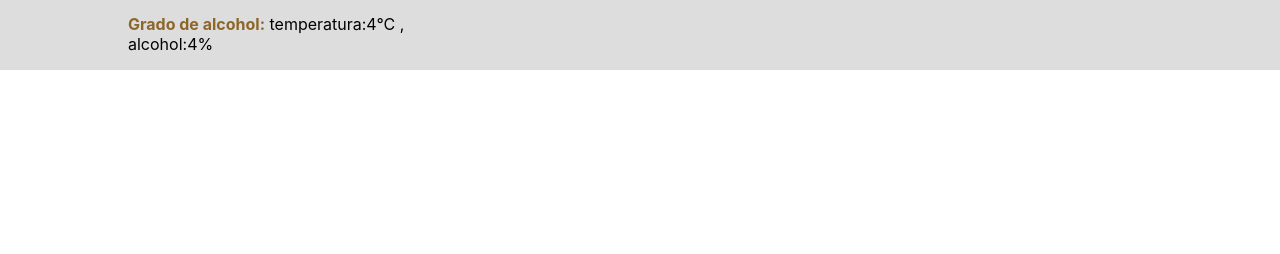
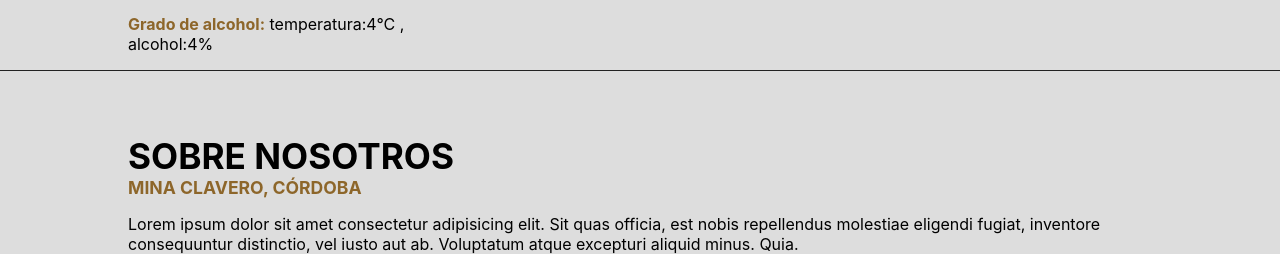
Before and after one commit to Maiten-Oviedo/Panaholma-web, a React (Create React App) app: page / in a window 1280 px wide. Shown: the part 2127-2381 px from the top of the page. Before the commit the page ends 2197 px from the top, so only its background shows below. Built offline with nearby package versions, Linux system fonts and the light colour scheme.

Commit message:
AboutUs section add

```diff
--- a/src/App.js
+++ b/src/App.js
@@ -1,5 +1,6 @@
 import Instagram from "./Components/Instagram";
 import NavBar from "./Components/NavBar";
+import AboutUs from "./Screens/AboutUs";
 import Cervezas from "./Screens/Cervezas";
 import Home from "./Screens/Home";
 
@@ -10,6 +11,7 @@ function App() {
       <Home/>
       <Instagram/>
       <Cervezas/>
+      <AboutUs/>
     </div>
   );
 }
--- a/src/Screens/AboutUs.jsx
+++ b/src/Screens/AboutUs.jsx
@@ -0,0 +1,16 @@
+import React from 'react';
+import styles from './AboutUs.module.css';
+
+const AboutUs = () => {
+  return (
+    <section id='Nosotros' className={styles.aboutUs}>
+      <h1 className={styles.aboutUsH1}>SOBRE NOSOTROS</h1>
+      <h3 className={styles.aboutUsH3}>MINA CLAVERO, CÓRDOBA</h3>
+      <p className={styles.aboutUsP}>
+        Lorem ipsum dolor sit amet consectetur adipisicing elit. Sit quas officia, est nobis repellendus molestiae eligendi fugiat, inventore consequuntur distinctio, vel iusto aut ab. Voluptatum atque excepturi aliquid minus. Quia.
+      </p>
+    </section>
+  )
+}
+
+export default AboutUs
--- a/src/Screens/AboutUs.module.css
+++ b/src/Screens/AboutUs.module.css
@@ -0,0 +1,17 @@
+.aboutUs{
+    padding: 4em 10% 0 10%;
+    background-color: #ddd;
+    border-top: 1px solid #222;
+}
+
+.aboutUsH1{
+    font-size: 2.2em;
+    margin: 0;
+    padding: 0;
+}
+
+.aboutUsH3{
+    margin: 0;
+    font-size: 1.1em;
+    color: #8d662a;
+}
--- a/src/Screens/Cervezas.jsx
+++ b/src/Screens/Cervezas.jsx
@@ -38,7 +38,7 @@ const Cervezas = () => {
     return (
         <section id='Cervezas' className={styles.cervezas}>
             <h2 className={styles.cervezasTitle}>NUESTRAS CERVEZAS</h2>
-            <p className={styles.cervezasP}>DESDE 1999</p>
+            <h3 className={styles.cervezasP}>DESDE 1999</h3>
             <ul className={styles.cervezasList}>
                 {cervezas.map((cerveza)=>{
                     return(
--- a/src/Screens/Cervezas.module.css
+++ b/src/Screens/Cervezas.module.css
@@ -12,7 +12,7 @@
     justify-content: center;
 }
 
-.cervezasP{
+.cervezasH3{
     font-size: 1.1em;
     color: #8d662a;
     font-weight: 500;
@@ -27,6 +27,7 @@
     padding: 0 10%;
     justify-content: center;
     gap: 1em;
+    margin: 0;
 }
 
 @media screen and (width > 800px) {
```
